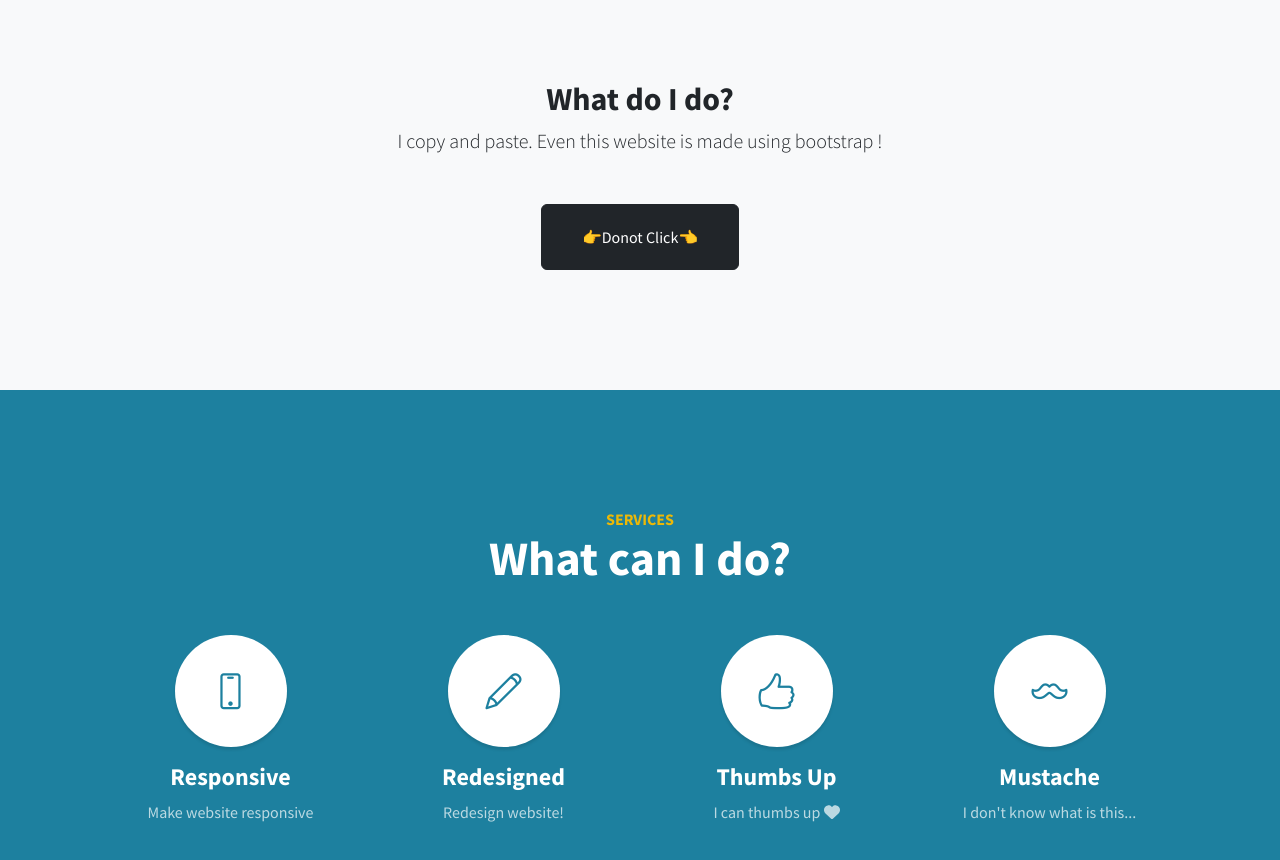
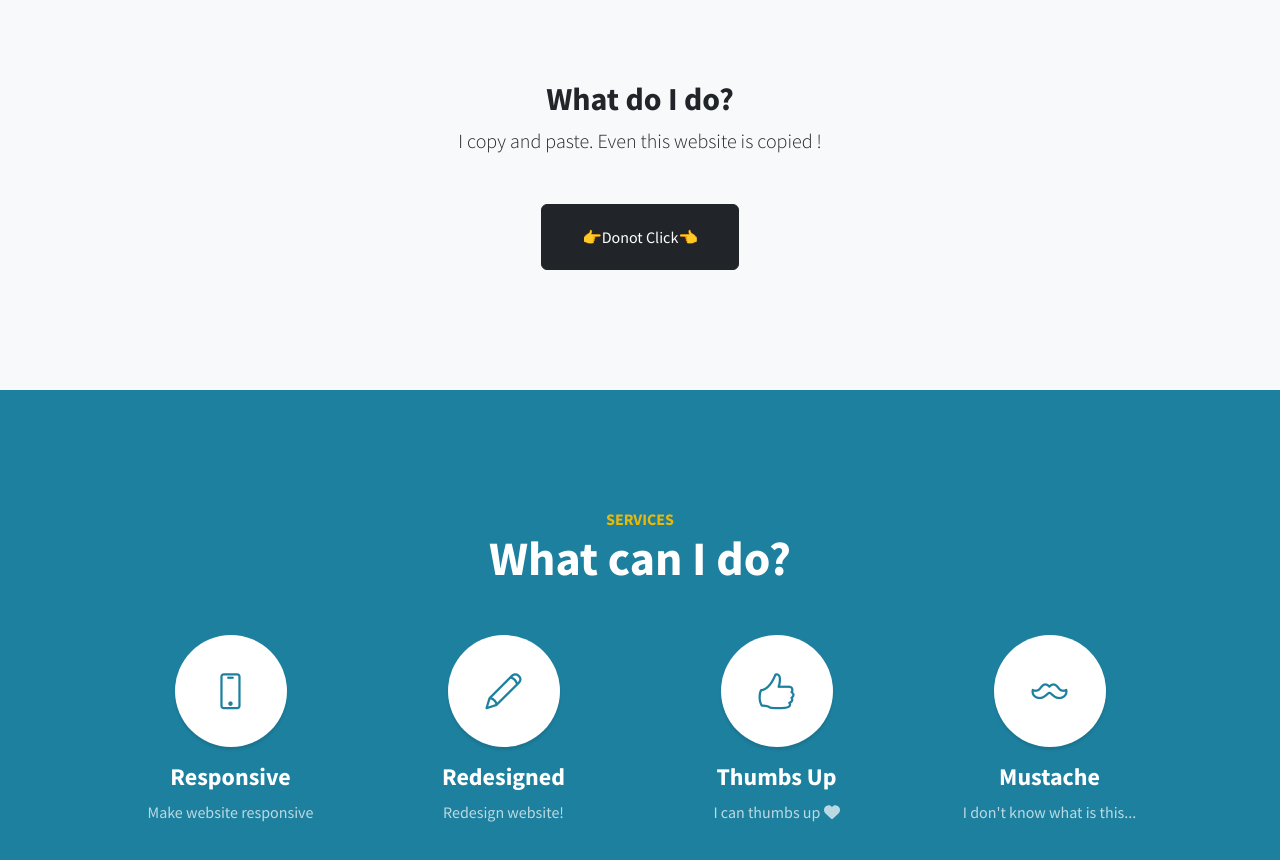
Before and after one commit to alishgc63/website, a plain HTML site: page index.html in a window 1280 px wide. Shown: the part 840-1700 px from the top of the page. Drawn offline with nearby package versions, Linux system fonts and the light colour scheme.

Commit message:
Update index.html

```diff
--- a/index.html
+++ b/index.html
@@ -44,7 +44,7 @@
                     <div class="col-lg-10">
                         <h2>What do I do?</h2>
                         <p class="lead mb-5">
-                            I copy and paste. Even this website is made using bootstrap !
+                            I copy and paste. Even this website is copied !
                         </p>
                         <a class="btn btn-dark btn-xl" href="">👉Donot Click👈</a>
                     </div>
```
